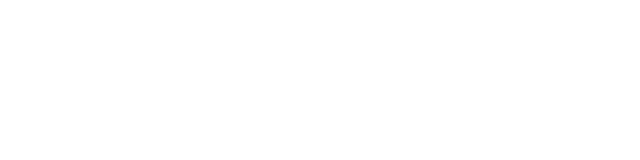
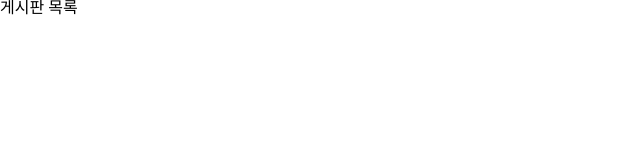
Before and after one commit to yang-chun-web/yangCheonFront, a React (Create React App) app: page /board/list in a window 1280 px wide. Before the commit this address had no page. Shown: the top 160 px of the page, without its empty margins (0-640 px from the left). Built offline with nearby package versions, Linux system fonts and the light colour scheme.

Commit message:
메인화면 라우팅

```diff
--- a/src/App.js
+++ b/src/App.js
@@ -1,11 +1,15 @@
 import { BrowserRouter as Router, Routes, Route } from "react-router-dom";
+import List from "./board/List";
 import Home from "./Home";
+import Login from "./user/Login";
 
 function App() {
   return (
     <Router>
       <Routes>
         <Route path="/" element={<Home />} />
+        <Route path="/user/login" element={<Login />} />
+        <Route path="/board/list" element={<List />} />
       </Routes>
     </Router>
   );
--- a/src/Home.js
+++ b/src/Home.js
@@ -1,12 +1,15 @@
+import { useNavigate } from "react-router-dom";
+
 const Home = () => {
+  const navigate = useNavigate();
   return (
     <div>
       <h1>양천구청 온라인 콘텐츠 포털</h1>
       <div>
-        <button>로그인</button>
+        <button onClick={() => navigate("/user/login")}>로그인</button>
       </div>
       <div>
-        <button>게시판</button>
+        <button onClick={() => navigate("/board/list")}>게시판</button>
         <button>메타 데이터</button>
       </div>
     </div>
--- /dev/null
+++ b/src/board/List.js
@@ -0,0 +1,9 @@
+const List = () => {
+  return (
+    <div>
+      <h1>게시판 목록</h1>
+    </div>
+  );
+};
+
+export default List;
--- /dev/null
+++ b/src/user/Login.js
@@ -0,0 +1,9 @@
+const Login = () => {
+  return (
+    <div>
+      <h1>Login</h1>
+    </div>
+  );
+};
+
+export default Login;
```
